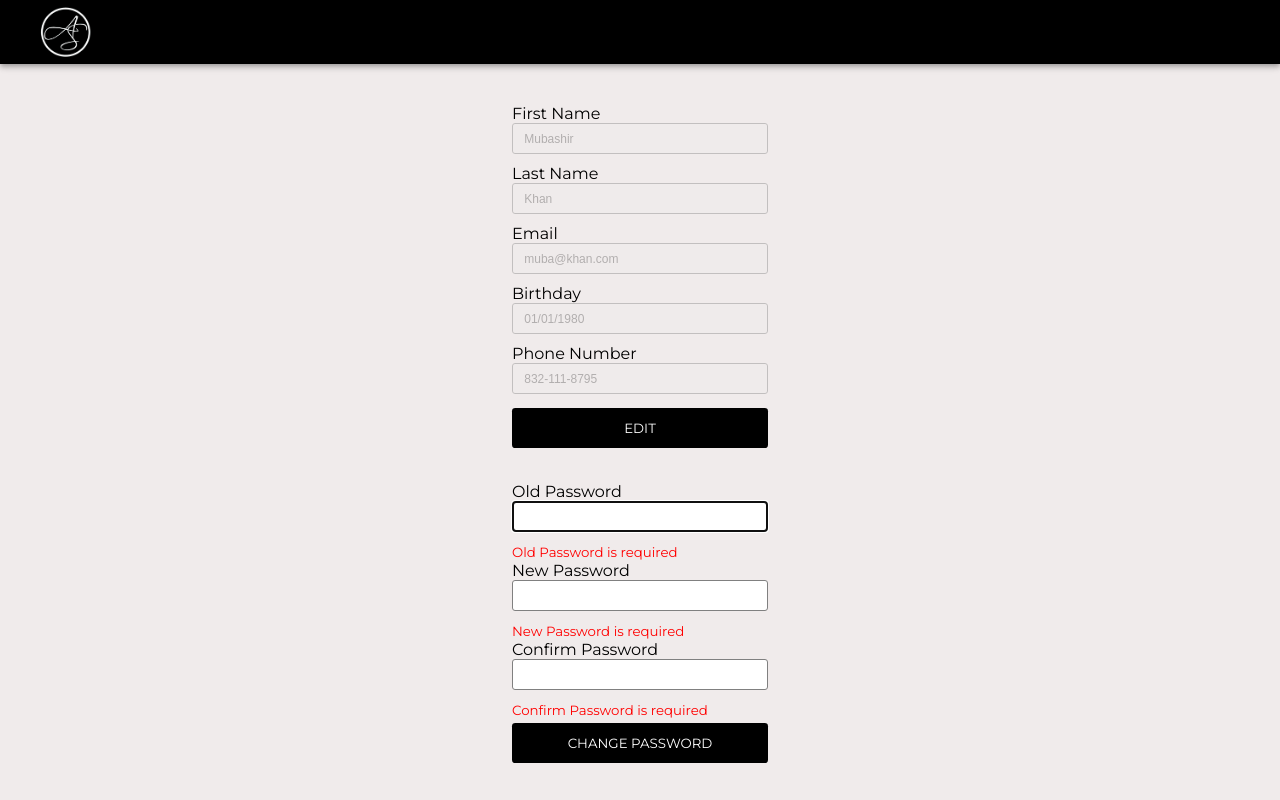
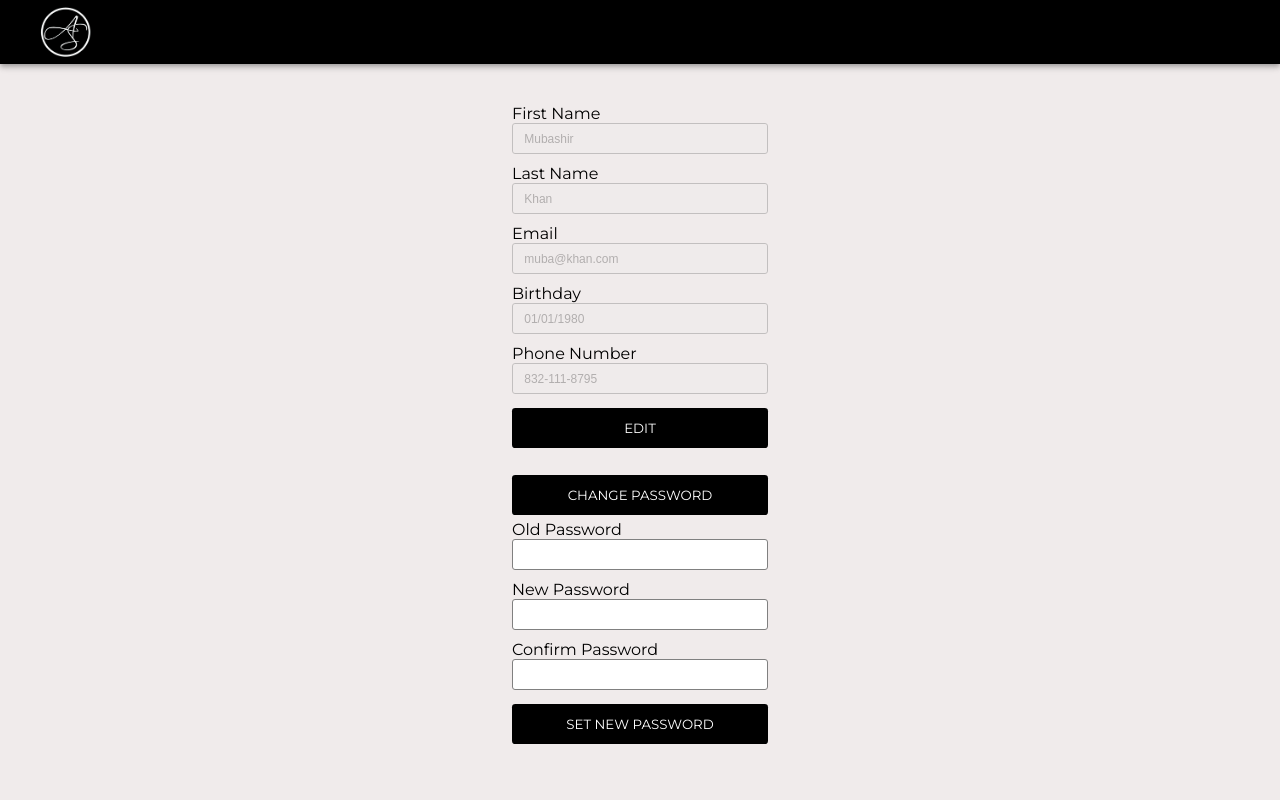
Before and after one commit to muba97/Anayahs_salon_app, a React (Create React App) app in the folder client/: page /profile in a window 1280 px wide. Both pictures are taken after a click on the button "CHANGE PASSWORD". Built offline with nearby package versions, Linux system fonts and the light colour scheme.

Commit message:
[REFACTOR] :scissors: added toggle to ChangePass component, moved from ProfileInfo to ProfilePage

```diff
--- a/client/src/Components/ChangePass.js
+++ b/client/src/Components/ChangePass.js
@@ -53,10 +53,12 @@ const useStyles = makeStyles({
 
 const ChangePass = () => {
   const [formData, setFormData] = useState([]);
+  const [open, setOpen] = useState(false);
   const { register, handleSubmit, errors } = useForm({
     reValidateMode: 'onSubmit',
     validationSchema: passwordSchema,
   });
+  const toggle = () => setOpen(!open);
 
   const handleChange = (e) => {
     setFormData({
@@ -72,7 +74,13 @@ const ChangePass = () => {
   const classes = useStyles();
 
   return (
-    <div>
+    <div className={classes.field}>
+      <Grid item xs={12} md={12}>
+        <button type="button" className={classes.btn} onClick={() => toggle()}>
+          CHANGE PASSWORD
+        </button>
+      </Grid>
+      {open && (
         <form onSubmit={handleSubmit(onSubmit)}>
           <Grid item xs={12} md={12}>
             <div>
@@ -133,10 +141,11 @@ const ChangePass = () => {
           </Grid>
           <Grid item xs={12} md={12}>
             <button type="submit" data-testid="signup-submit" className={classes.btn}>
-            CHANGE PASSWORD
+              SET NEW PASSWORD
             </button>
           </Grid>
         </form>
+      )}
     </div>
   );
 };
--- a/client/src/Components/ProfileInfo.js
+++ b/client/src/Components/ProfileInfo.js
@@ -4,7 +4,6 @@ import { useForm } from 'react-hook-form';
 import { makeStyles } from '@material-ui/core/styles';
 import { Grid } from '@material-ui/core';
 import { profileSchema } from '../utils/yupSchemas';
-import ChangePass from './ChangePass';
 
 const useStyles = makeStyles({
   field: {
@@ -44,9 +43,6 @@ const useStyles = makeStyles({
   },
   err: {
     color: 'red',
-  },
-  password: {
-    paddingTop: 30,
   },
 });
 
@@ -238,10 +234,6 @@ const ProfileInfo = ({ userInfo }) => {
           </Grid>
         )}
       </form>
-      <div className={classes.password}>
-        {' '}
-        <ChangePass />
-      </div>
     </div>
   );
 };
--- a/client/src/Pages/ProfilePage.js
+++ b/client/src/Pages/ProfilePage.js
@@ -2,6 +2,7 @@ import React from 'react';
 import { makeStyles } from '@material-ui/core/styles';
 import { Grid } from '@material-ui/core';
 import ProfileInfo from '../Components/ProfileInfo';
+import ChangePass from '../Components/ChangePass';
 
 const userInfo = {
   firstName: 'Mubashir',
@@ -24,6 +25,10 @@ const ProfilePage = () => {
       <Grid container justify="center" alignItems="center">
         <ProfileInfo userInfo={userInfo} />
       </Grid>
+      <br />
+      <Grid container justify="center" alignItems="center">
+        <ChangePass />
+      </Grid>
     </div>
   );
 };
```
Lines whose indentation alone changed are shown as unchanged.
